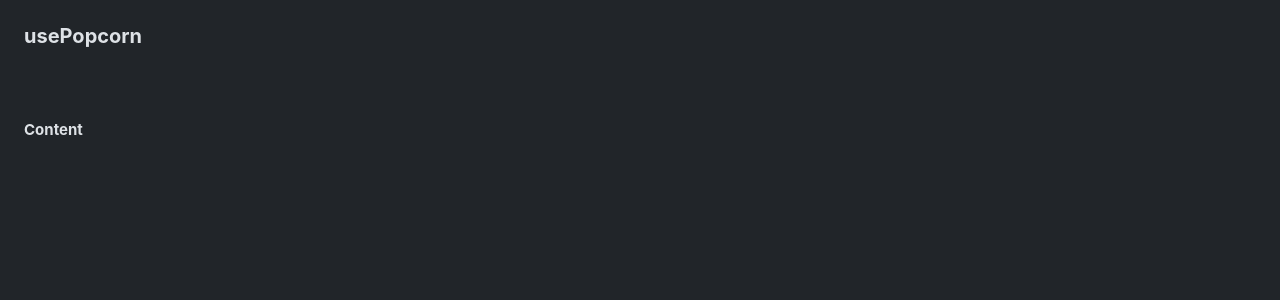
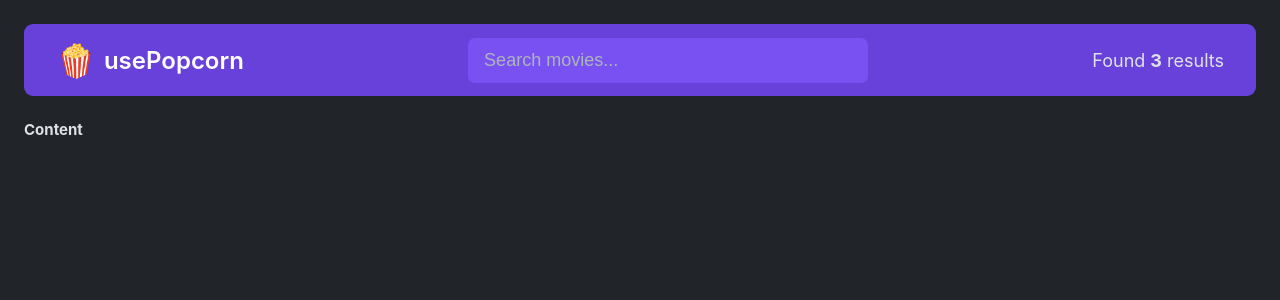
Before and after one commit to aleksandr-e-lebedev/usepopcorn, a React (Vite) app: page / in a window 1280 px wide. Shown: the top 300 px of the page. Built offline with nearby package versions, Linux system fonts and the light colour scheme.

Commit message:
feat: build UI of NavBar

```diff
--- a/src/App.tsx
+++ b/src/App.tsx
@@ -1,11 +1,30 @@
+import NavBar from './components/NavBar';
+
+import { OmdbMovie, MovieType } from './types';
+import { tempMovieData, tempWatchedData } from '../temp/data';
 import './App.styles.css';
 
+function convertMovies(movies: OmdbMovie[]): MovieType[] {
+  return movies.map((movie) => ({
+    title: movie.Title,
+    year: movie.Year,
+    imdbID: movie.imdbID,
+    poster: movie.Poster,
+  }));
+}
+
 export default function App() {
+  const query = '';
+  const movies = convertMovies(tempMovieData);
+  const watchedMovies = tempWatchedData;
+
+  function handleQuery() {
+    return;
+  }
+
   return (
     <div className="app">
-      <header>
-        <h1>usePopcorn</h1>
-      </header>
+      <NavBar query={query} onQuery={handleQuery} numResults={movies.length} />
 
       <main>
         <h2>Content</h2>
--- a/src/components/NavBar.styles.css
+++ b/src/components/NavBar.styles.css
@@ -1,3 +1,22 @@
+/* NavBar Styles */
+
+.header {
+  min-height: 7.2rem;
+  border-radius: 0.9rem;
+  display: flex;
+  background-color: var(--color-primary);
+}
+
+.header__nav-bar {
+  flex: 1;
+  padding: 0 3.2rem;
+
+  display: flex;
+  justify-content: space-between;
+  align-items: center;
+  gap: 2.4rem;
+}
+
 /* Logo Styles */
 
 .logo {
--- a/src/components/NavBar.tsx
+++ b/src/components/NavBar.tsx
@@ -44,3 +44,25 @@ function NumResults({ numResults }: NumResultsProps) {
     </p>
   );
 }
+
+interface NavBarProps {
+  query: string;
+  onQuery: (query: string) => void;
+  numResults: number;
+}
+
+export default function NavBar({ query, onQuery, numResults }: NavBarProps) {
+  return (
+    <header className="header">
+      <nav className="header__nav-bar">
+        <Logo />
+        <Search
+          placeholder="Search movies..."
+          query={query}
+          onQuery={onQuery}
+        />
+        <NumResults numResults={numResults} />
+      </nav>
+    </header>
+  );
+}
--- /dev/null
+++ b/src/types/index.tsx
@@ -0,0 +1 @@
+export type * from './types';
--- /dev/null
+++ b/src/types/types.tsx
@@ -0,0 +1,66 @@
+/* OMDb API Data Types */
+
+export interface OmdbMovie {
+  Title: string;
+  Year: string;
+  imdbID: string;
+  Type: string;
+  Poster: string;
+}
+
+export interface OmdbMovieDetails {
+  Actors: string;
+  Awards: string;
+  BoxOffice: string;
+  Country: string;
+  DVD: string;
+  Director: string;
+  Genre: string;
+  Language: string;
+  Metascore: string;
+  Plot: string;
+  Poster: string;
+  Production: string;
+  Rated: string;
+  Ratings: { Source: string; Value: string }[];
+  Released: string;
+  Response: 'True';
+  Runtime: string;
+  Title: string;
+  Type: string;
+  Website: string;
+  Writer: string;
+  Year: string;
+  imdbID: string;
+  imdbRating: string;
+  imdbVotes: string;
+}
+
+/* App Data Types */
+
+export interface MovieType {
+  title: string;
+  year: string;
+  imdbID: string;
+  poster: string;
+}
+
+export interface WatchedMovieType extends MovieType {
+  runtime: number;
+  imdbRating: number;
+  userRating: number;
+}
+
+export interface MovieDetailsType {
+  actors: string;
+  director: string;
+  genre: string;
+  plot: string;
+  poster: string;
+  released: string;
+  runtime: number;
+  title: string;
+  year: string;
+  imdbID: string;
+  imdbRating: number;
+}
--- /dev/null
+++ b/temp/data.tsx
@@ -0,0 +1,108 @@
+import { OmdbMovie, OmdbMovieDetails, WatchedMovieType } from '@/types';
+
+/* OMDb API Data */
+
+export const tempMovieData: OmdbMovie[] = [
+  {
+    Title: 'Inception',
+    Year: '2010',
+    imdbID: 'tt1375666',
+    Type: 'movie',
+    Poster:
+      'https://m.media-amazon.com/images/M/MV5BMjAxMzY3NjcxNF5BMl5BanBnXkFtZTcwNTI5OTM0Mw@@._V1_SX300.jpg',
+  },
+  {
+    Title: 'The Matrix',
+    Year: '1999',
+    imdbID: 'tt0133093',
+    Type: 'movie',
+    Poster:
+      'https://m.media-amazon.com/images/M/MV5BN2NmN2VhMTQtMDNiOS00NDlhLTliMjgtODE2ZTY0ODQyNDRhXkEyXkFqcGc@._V1_SX300.jpg',
+  },
+  {
+    Title: 'Back to the Future',
+    Year: '1985',
+    imdbID: 'tt0088763',
+    Type: 'movie',
+    Poster:
+      'https://m.media-amazon.com/images/M/MV5BZmM3ZjE0NzctNjBiOC00MDZmLTgzMTUtNGVlOWFlOTNiZDJiXkEyXkFqcGc@._V1_SX300.jpg',
+  },
+];
+
+export const tempMovieDetailsData: OmdbMovieDetails = {
+  Title: 'The Matrix',
+  Year: '1999',
+  Rated: 'R',
+  Released: '31 Mar 1999',
+  Runtime: '136 min',
+  Genre: 'Action, Sci-Fi',
+  Director: 'Lana Wachowski, Lilly Wachowski',
+  Writer: 'Lilly Wachowski, Lana Wachowski',
+  Actors: 'Keanu Reeves, Laurence Fishburne, Carrie-Anne Moss',
+  Plot: 'When a beautiful stranger leads computer hacker Neo to a forbidding underworld, he discovers the shocking truth--the life he knows is the elaborate deception of an evil cyber-intelligence.',
+  Language: 'English',
+  Country: 'United States, Australia',
+  Awards: 'Won 4 Oscars. 42 wins & 52 nominations total',
+  Poster:
+    'https://m.media-amazon.com/images/M/MV5BN2NmN2VhMTQtMDNiOS00NDlhLTliMjgtODE2ZTY0ODQyNDRhXkEyXkFqcGc@._V1_SX300.jpg',
+  Ratings: [
+    {
+      Source: 'Internet Movie Database',
+      Value: '8.7/10',
+    },
+    {
+      Source: 'Rotten Tomatoes',
+      Value: '83%',
+    },
+    {
+      Source: 'Metacritic',
+      Value: '73/100',
+    },
+  ],
+  Metascore: '73',
+  imdbRating: '8.7',
+  imdbVotes: '2,124,695',
+  imdbID: 'tt0133093',
+  Type: 'movie',
+  DVD: 'N/A',
+  BoxOffice: '$172,076,928',
+  Production: 'N/A',
+  Website: 'N/A',
+  Response: 'True',
+};
+
+/* App Data */
+
+export const tempWatchedData: WatchedMovieType[] = [
+  {
+    title: 'Inception',
+    year: '2010',
+    imdbID: 'tt1375666',
+    poster:
+      'https://m.media-amazon.com/images/M/MV5BMjAxMzY3NjcxNF5BMl5BanBnXkFtZTcwNTI5OTM0Mw@@._V1_SX300.jpg',
+    runtime: 148,
+    imdbRating: 8.8,
+    userRating: 10,
+  },
+  {
+    title: 'Back to the Future',
+    year: '1985',
+    imdbID: 'tt0088763',
+    poster:
+      'https://m.media-amazon.com/images/M/MV5BZmU0M2Y1OGUtZjIxNi00ZjBkLTg1MjgtOWIyNThiZWIwYjRiXkEyXkFqcGdeQXVyMTQxNzMzNDI@._V1_SX300.jpg',
+    runtime: 116,
+    imdbRating: 8.5,
+    userRating: 9,
+  },
+];
+
+export const tempWatchedMovie: WatchedMovieType = {
+  title: 'The Matrix',
+  year: '1999',
+  imdbID: 'tt0133093',
+  poster:
+    'https://m.media-amazon.com/images/M/MV5BN2NmN2VhMTQtMDNiOS00NDlhLTliMjgtODE2ZTY0ODQyNDRhXkEyXkFqcGc@._V1_SX300.jpg',
+  runtime: 136,
+  imdbRating: 8.7,
+  userRating: 10,
+};
```
